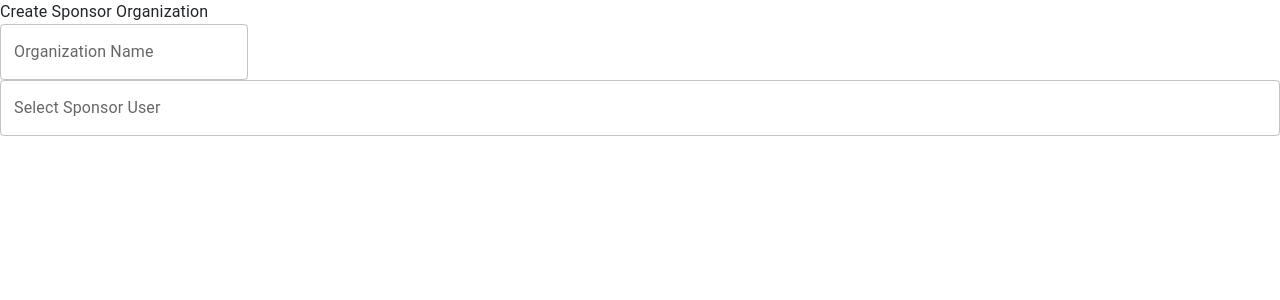
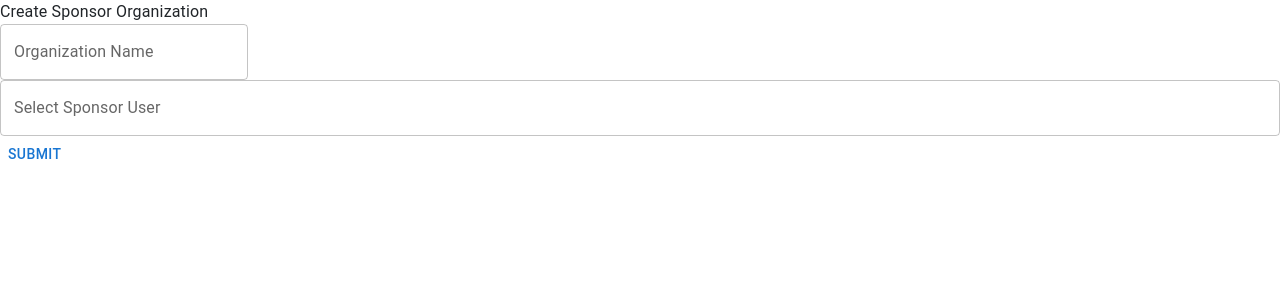
Before and after one commit to Harrison-Holt/The-Good-Driver-Program, a React (Vite) app in the folder frontend/: page /user-management in a window 1280 px wide. Shown: the top 300 px of the page. Built offline with nearby package versions, Linux system fonts and the light colour scheme; what amazon-cognito-identity-js would draw is missing.

Commit message:
Added function to create new sponsor organizations

```diff
--- a/frontend/src/pages/UserManagement/index.tsx
+++ b/frontend/src/pages/UserManagement/index.tsx
@@ -1,11 +1,25 @@
-import { TextField, Typography } from "@mui/material";
+import { Button, TextField, Typography } from "@mui/material";
 import { useState } from "react";
 import SearchBar from "../../components/SearchBar";
+import axios from "axios";
 
 const UserManagement: React.FC = () => {
 
     const [orgName, setOrgName] = useState("")
     const [initialSponsorUser, setInitialSponsorUser] = useState("")
+
+    const createSponsorOrg = async () => {
+        try {
+            axios.post('https://0w2ntl28if.execute-api.us-east-1.amazonaws.com/dec-db/sponsors', {
+                org_name: orgName,
+                initial_sponsor_user: initialSponsorUser
+            }).then((response) => {
+                console.log(response);
+            });
+        } catch (error) {
+            console.error('Error creating sponsor:', error);
+        }
+    }
 
     return (
         <>
@@ -18,6 +32,7 @@ const UserManagement: React.FC = () => {
                 }}
             />
             <SearchBar setSearchTerm={setInitialSponsorUser} options={[""]} label="Select Sponsor User" />
+            <Button onClick={() => {createSponsorOrg()}}>Submit</Button>
         </>
     )
 }
```
